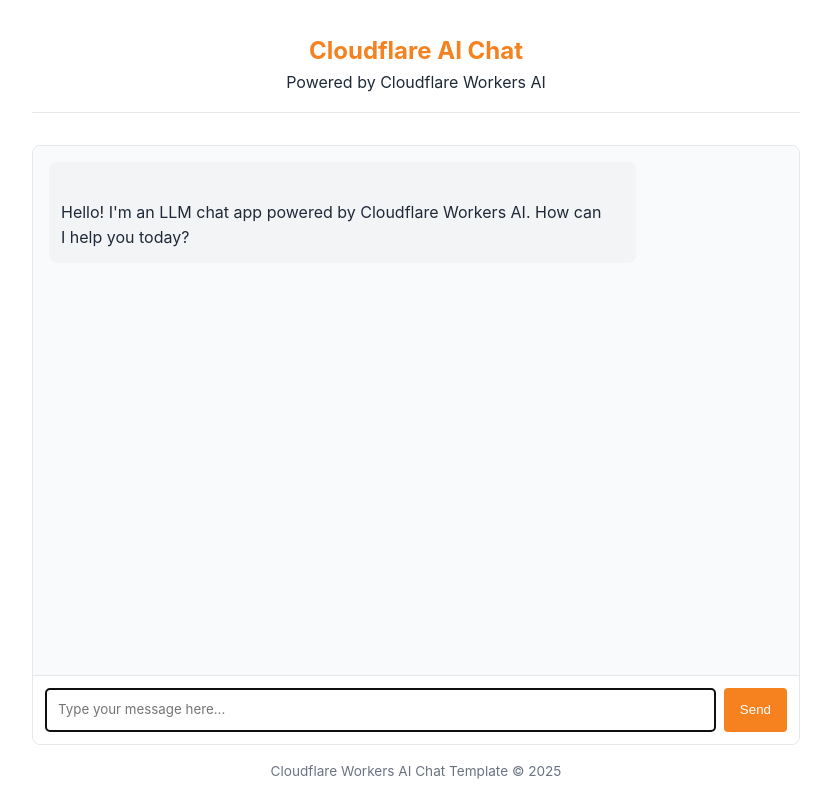
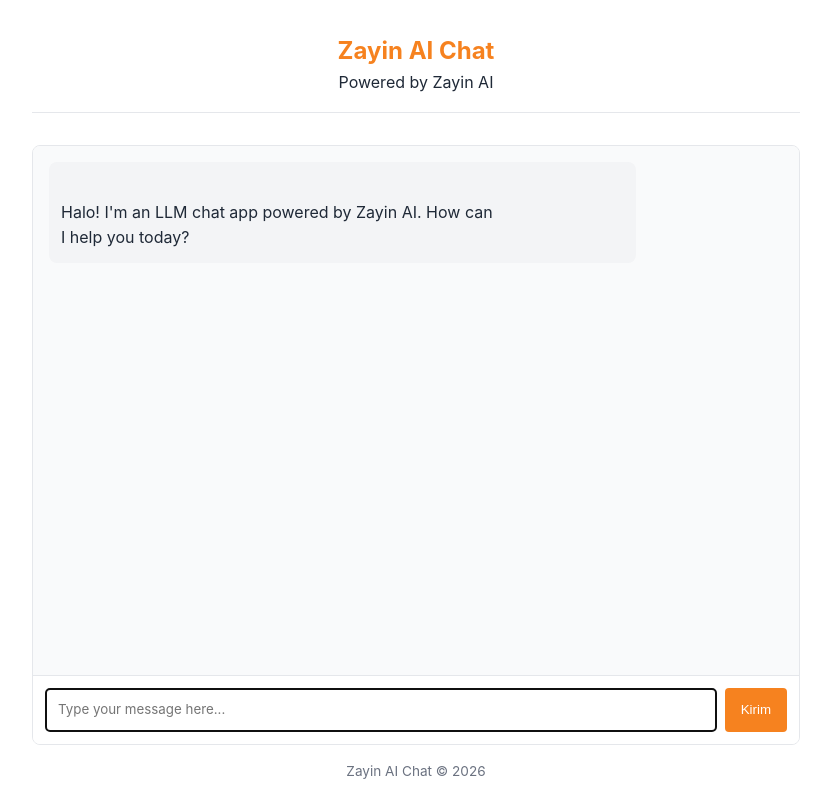
Before and after one commit to Zayin112/llm-chat-app, a website: page public/index.html in a window 1280 px wide. Shown: the whole page, without its empty margins (224-1055 px from the left). Drawn offline with Linux system fonts and the light colour scheme.

Commit message:
Update branding from Cloudflare AI to Zayin AI

```diff
--- a/public/index.html
+++ b/public/index.html
@@ -1,9 +1,9 @@
 <!doctype html>
-<html lang="en">
+<html lang="id">
 	<head>
 		<meta charset="UTF-8" />
 		<meta name="viewport" content="width=device-width, initial-scale=1.0" />
-		<title>LLM Chat App</title>
+		<title>ZAYIN AI</title>
 		<style>
 			:root {
 				--primary-color: #f6821f;
@@ -144,15 +144,15 @@
 	</head>
 	<body>
 		<header>
-			<h1>Cloudflare AI Chat</h1>
-			<p>Powered by Cloudflare Workers AI</p>
+			<h1>Zayin AI Chat</h1>
+			<p>Powered by Zayin AI</p>
 		</header>
 
 		<div class="chat-container">
 			<div id="chat-messages" class="chat-messages">
 				<div class="message assistant-message">
 					<p>
-						Hello! I'm an LLM chat app powered by Cloudflare Workers AI. How can
+						Halo! I'm an LLM chat app powered by Zayin AI. How can
 						I help you today?
 					</p>
 				</div>
@@ -169,12 +169,12 @@
 					rows="1"
 					autofocus
 				></textarea>
-				<button id="send-button">Send</button>
+				<button id="send-button">Kirim</button>
 			</div>
 		</div>
 
 		<footer>
-			<p>Cloudflare Workers AI Chat Template &copy; 2025</p>
+			<p>Zayin AI Chat &copy; 2026</p>
 		</footer>
 
 		<!-- Chat app script -->
```
